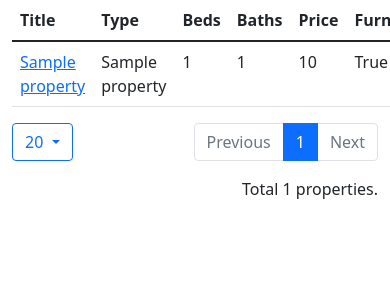
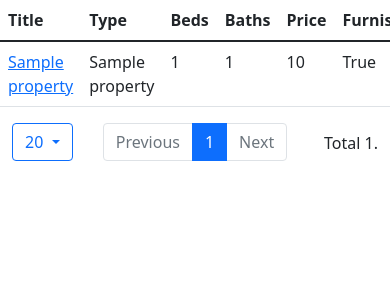
Before and after one commit to HPDell/rightmove-crawler, a Django app: page / in a window 390 px wide; the page is wider, and only the part inside the window is pictured. Shown: the part 56-356 px from the top of that part. Run offline with Django 4.2, Linux system fonts and the light colour scheme; tables that the repository leaves empty hold one stand-in row (values such as "Sample post").

Commit message:
add: responsive layout

```diff
--- a/property/templates/property/index.html
+++ b/property/templates/property/index.html
@@ -6,6 +6,13 @@
     <meta name="viewport" content="width=device-width, initial-scale=1.0">
     <title>Document</title>
     <link href="https://cdn.jsdelivr.net/npm/bootstrap@5.1.3/dist/css/bootstrap.min.css" rel="stylesheet" integrity="sha384-1BmE4kWBq78iYhFldvKuhfTAU6auU8tT94WrHftjDbrCEXSU1oBoqyl2QvZ6jIW3" crossorigin="anonymous">
+    <style>
+        @media (max-width: 992px) {
+            ul.pagination li.page-can-hide {
+                display: none;
+            }
+        }
+    </style>
 </head>
 <body>
     <nav class="navbar navbar-expand-lg navbar-light bg-light">
@@ -15,7 +22,8 @@
     </nav>
     <div class="container">
         {% if page.object_list %}
-        <table class="table table-hover">
+        <div id="property-table" class="row" style="overflow-x: auto;">
+            <table class="table table-hover" style="width: 100%;">
                 <thead>
                     <th>Title</th>
                     <th>Type</th>
@@ -37,6 +45,7 @@
                     {% endfor %}
                 </tbody>
             </table>
+        </div>
         <div class="row">
             <div class="col text-start">
                 <div class="dropdown">
@@ -62,11 +71,11 @@
                         {% endif %}
                         {% for item in page_range %}
                             {% if item == paginator.ELLIPSIS %}
-                            <li class="page-item disabled"><a href="#" class="page-link">{{item}}</a></li>
+                            <li class="page-item disabled page-can-hide"><a href="#" class="page-link">{{item}}</a></li>
                             {% elif item == page.number %}
-                            <li class="page-item active"><a href="#" class="page-link">{{item}}</a></li>
+                            <li id="pagination-current" class="page-item active"><a href="#" class="page-link">{{item}}</a></li>
                             {% else %}
-                            <li class="page-item"><a href="/?page={{item}}&offset={{paginator.per_page}}" class="page-link">{{item}}</a></li>
+                            <li class="page-item page-can-hide"><a href="/?page={{item}}&offset={{paginator.per_page}}" class="page-link">{{item}}</a></li>
                             {% endif %}
                         {% endfor %}
                         {% if page.has_next %}
@@ -77,8 +86,8 @@
                     </ul>
                 </nav>
             </div>
-            <div class="col text-end">
-                <p>Total {{paginator.count}} properties.</p>
+            <div class="col text-end align-baseline">
+                <p class="py-2">Total {{paginator.count}}.</p>
             </div>
         </div>
         {% else %}
```
Lines whose indentation alone changed are shown as unchanged.
